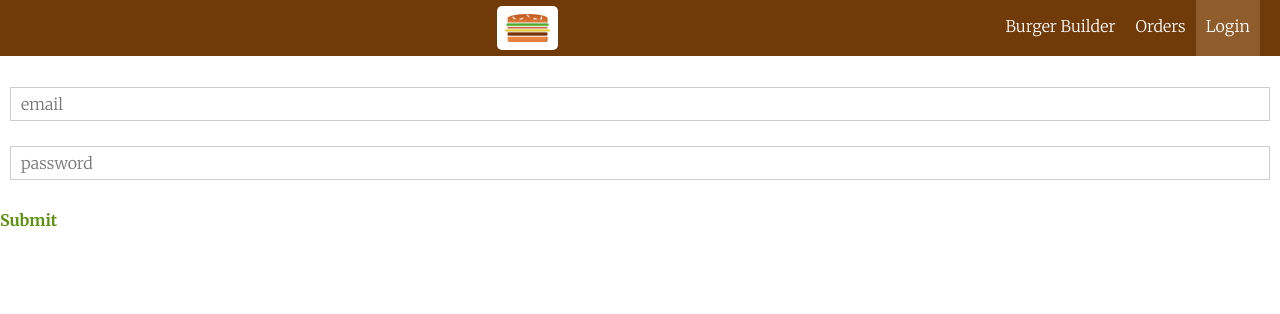
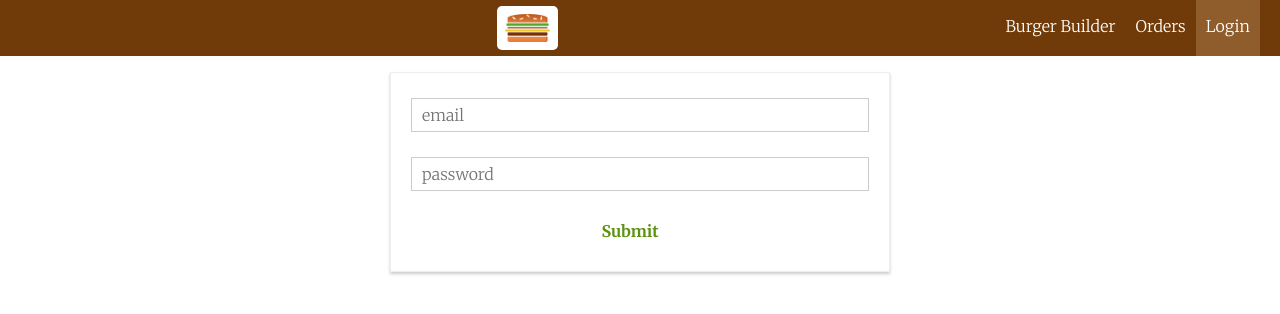
Before and after one commit to ing-arriola/BurgerBuilderApp, a React app: page /auth in a window 1280 px wide. Shown: the top 314 px of the page. Built offline with nearby package versions, Linux system fonts and the light colour scheme.

Commit message:
Added validation to input form for login

```diff
--- /dev/null
+++ b/src/components/containers/Auth/Auth.css
@@ -0,0 +1,16 @@
+.Auth {
+  margin: 20px auto;
+  width: 80%;
+  text-align: center;
+  display: block;
+  box-shadow: 0 2px 3px #ccc;
+  border: 1px solid #eee;
+  padding: 10px;
+  box-sizing: border-box;
+}
+
+@media (min-width: 600px) {
+  .Auth {
+    width: 500px;
+  }
+}
--- a/src/components/containers/Auth/Auth.js
+++ b/src/components/containers/Auth/Auth.js
@@ -1,6 +1,7 @@
 import React, { Component } from "react";
 import Input from "../../UI/Input/Input";
 import Button from "../../UI/Button/Button";
+import classes from "./Auth.css";
 
 class Auth extends Component {
   state = {
@@ -28,9 +29,29 @@ class Auth extends Component {
     },
   };
 
-  inputChangeHandler = (e, id) => {
-    console.log(e);
+  checkFormField(fieldValue, rules) {
+    let valid = false;
+    if (rules.required) {
+      valid = fieldValue.trim() !== "";
+    }
+    return valid;
+  }
+
+  inputChangeHandler = (e, controlName) => {
+    const controlsUpdated = {
+      ...this.state.controls,
+      [controlName]: {
+        ...this.state.controls[controlName],
+        value: e.target.value,
+        valid: this.checkFormField(
+          e.target.value,
+          this.state.controls[controlName].validation
+        ),
+      },
+    };
+    this.setState({ controls: controlsUpdated });
   };
+
   render() {
     const elementsForms = [];
     for (let element in this.state.controls) {
@@ -50,7 +71,7 @@ class Auth extends Component {
       />
     ));
     return (
-      <div>
+      <div className={classes.Auth}>
         <form>
           {form}
           <Button Btntype="Success">Submit</Button>
```
